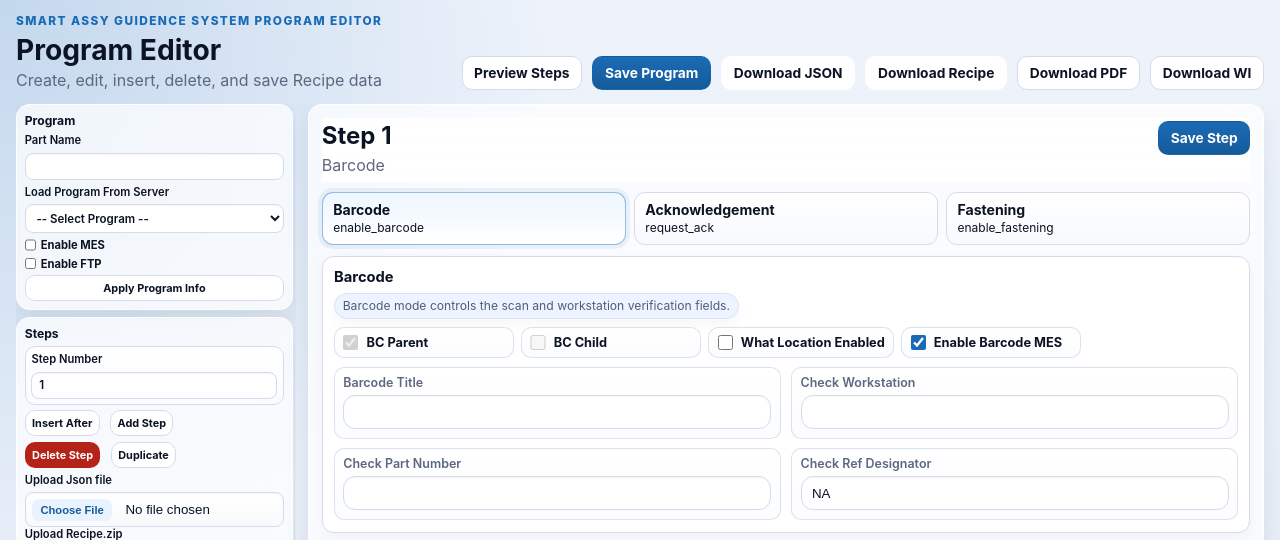
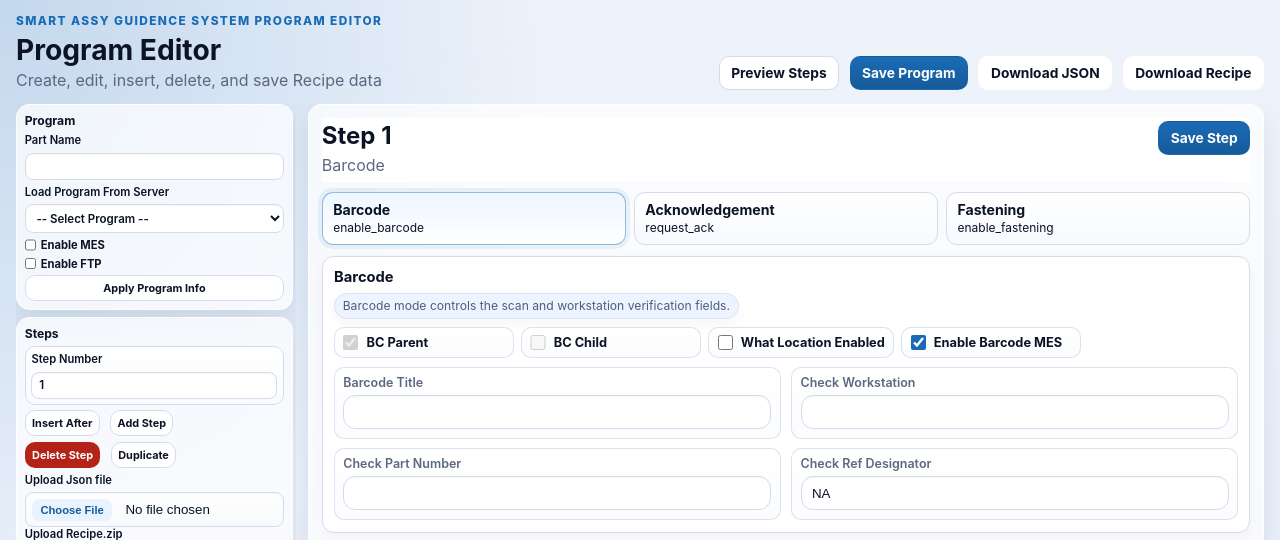
Before and after one commit to melvin-da-venceslass/s2d_online_programmer, a FastAPI app: page / in a window 1280 px wide. Shown: the top 540 px of the page. Run offline with FastAPI, Linux system fonts and the light colour scheme; some libraries are stand-ins or nearby versions.

Commit message:
improvemnts

```diff
--- a/templates/index.html
+++ b/templates/index.html
@@ -21,8 +21,8 @@
       <button id="save-program-btn" class="primary">Save Program</button>
       <a id="download-btn" class="secondary" href="/download">Download JSON</a>
       <a id="download-recipe-btn" class="secondary" href="/download-recipe">Download Recipe</a>
-      <button id="download-pdf-btn" class="secondary" hidden>Download PDF</button>
-      <button id="download-wi-btn" class="secondary" hidden>Download WI</button>
+      <button id="download-pdf-btn" class="secondary" hidden style="display:none;">Download PDF</button>
+      <button id="download-wi-btn" class="secondary" style="display:none;" hidden>Download WI</button>
     </div>
   </header>
 
```
